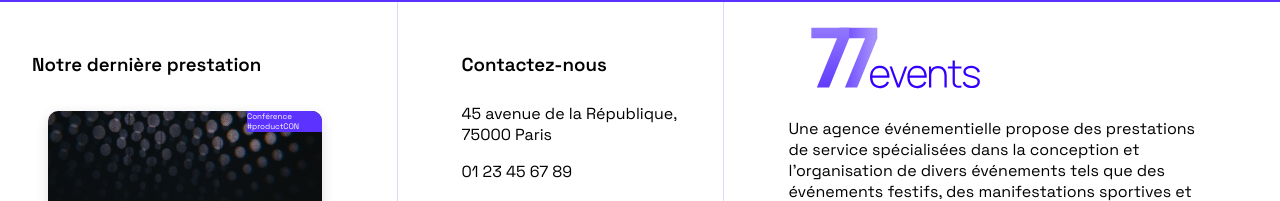
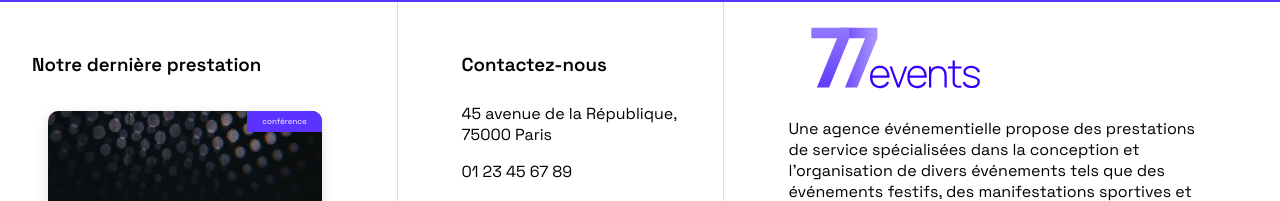
Before and after one commit to awzyy/724events-master, a React (Create React App) app: page / in a window 1280 px wide. Shown: the part 6111-6312 px from the top of the page. Built offline with nearby package versions, Linux system fonts and the light colour scheme.

Commit message:
label fix

```diff
--- a/src/pages/Home/index.js
+++ b/src/pages/Home/index.js
@@ -121,7 +121,7 @@ const Page = () => {
             title={last? last.title : ""}
             date={new Date(last?.date)}
             small
-            label={last ? last.title : ""}
+            label={last ? last.type : ""}
         />
       </div>
       <div className="col contact">
```
